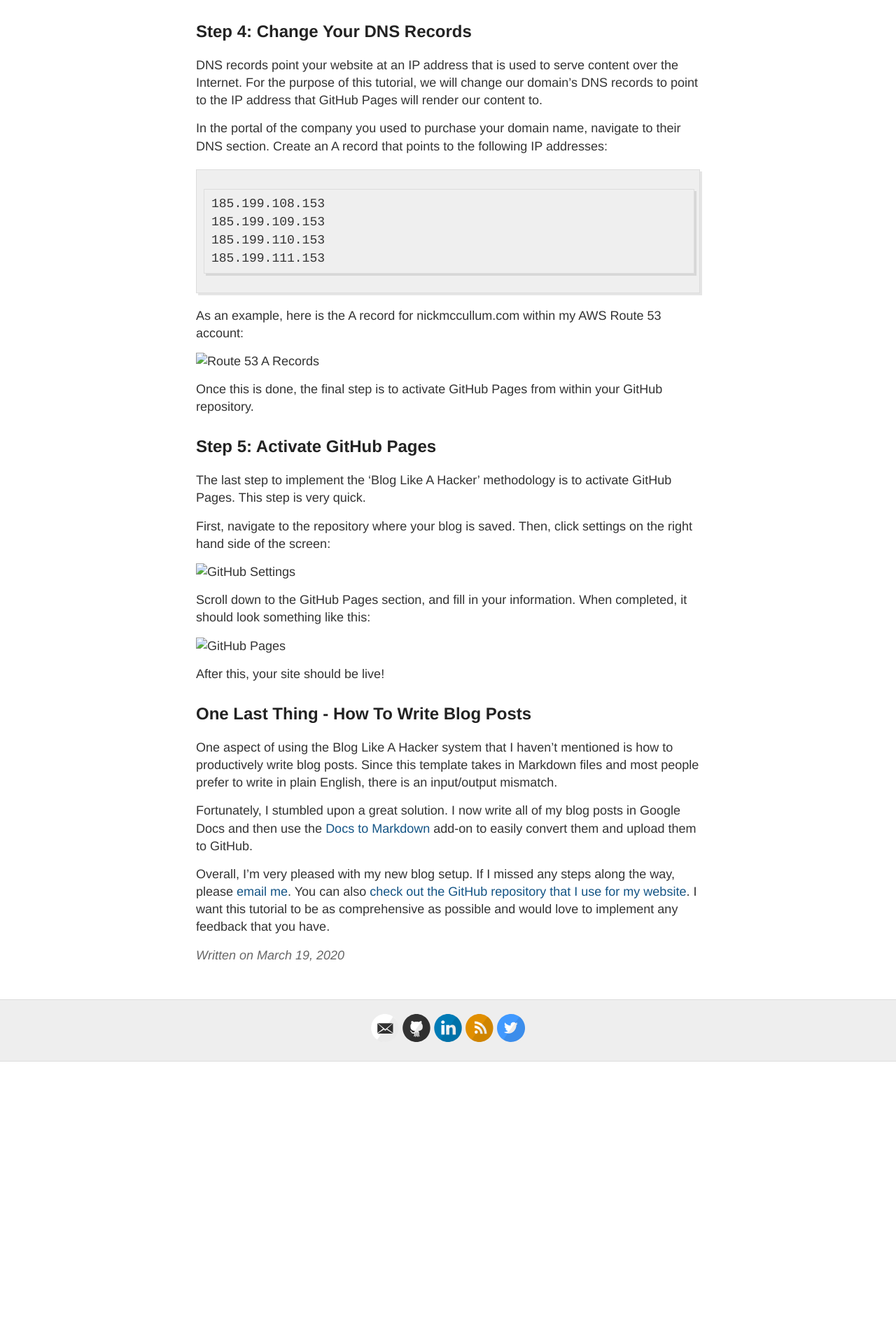
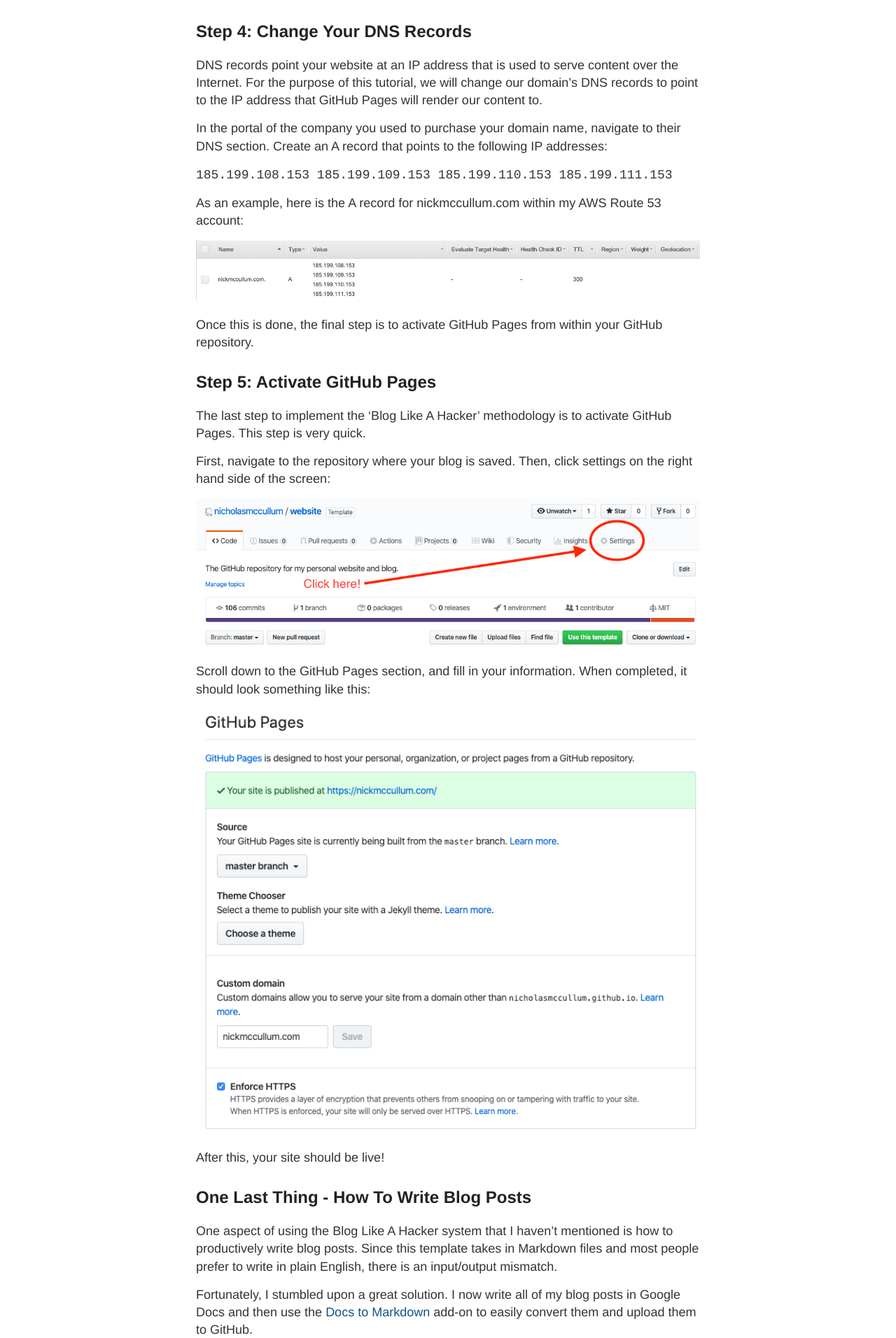
Before and after one commit to rosyberti/website, a Jekyll site: the page built from _posts/2020-03-19-blog-like-a-hacker.md, in a window 1280 px wide. Shown: the part 3422-5334 px from the top of the page at 70% size. Built offline with Jekyll 4.4.1, drawn with Linux system fonts in a browser that asks for light colours; before the commit the page ends 4939 px from its top, so only the background shows below that.

Commit message:
fixed image URLs

````diff
--- a/_posts/2020-03-19-blog-like-a-hacker.md
+++ b/_posts/2020-03-19-blog-like-a-hacker.md
@@ -98,17 +98,16 @@
 In the portal of the company you used to purchase your domain name, navigate to their DNS section. Create an A record that points to the following IP addresses:
 
 
-```
-185.199.108.153
+`185.199.108.153
 185.199.109.153
 185.199.110.153
 185.199.111.153
-```
+`
 
 
 As an example, here is the A record for nickmccullum.com within my AWS Route 53 account:
 
-![Route 53 A Records](images/Route-53-A-Record.png)
+![Route 53 A Records]({{ site.baseurl }}/images/Route-53-A-Record.png)
 
 
 Once this is done, the final step is to activate GitHub Pages from within your GitHub repository.
@@ -120,11 +119,11 @@
 
 First, navigate to the repository where your blog is saved. Then, click settings on the right hand side of the screen:
 
-![GitHub Settings](images/GitHub-Repository-Settings.png)
+![GitHub Settings]({{ site.baseurl }}/images/GitHub-Repository-Settings.png)
 
 Scroll down to the GitHub Pages section, and fill in your information. When completed, it should look something like this:
 
-![GitHub Pages](images/GitHub-Pages-Example.png)
+![GitHub Pages]({{ site.baseurl }}/images/GitHub-Pages-Example.png)
 
 After this, your site should be live!
 
````
